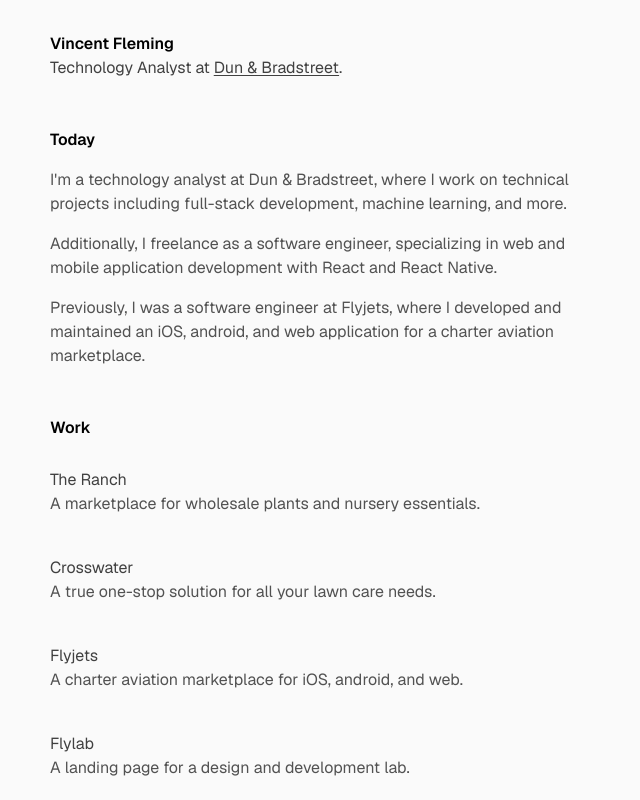
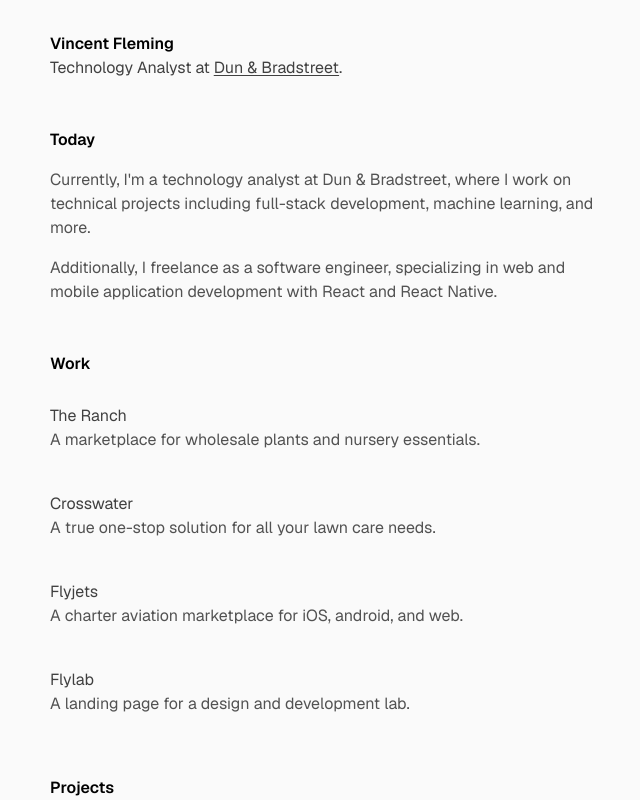
Before and after one commit to flemingvincent/flemingvincent-dev, a Next.js app: page / in a window 1280 px wide. Shown: the top 800 px of the page, without its empty margins (318-958 px from the left). Built offline with nearby package versions, Linux system fonts and the light colour scheme.

Commit message:
Updated content.

```diff
--- a/components/hero.tsx
+++ b/components/hero.tsx
@@ -3,19 +3,14 @@ export function Hero() {
 		<div className="space-y-4">
 			<p className="font-semibold">Today</p>
 			<p className="text-neutral-600 dark:text-neutral-400">
-				I&apos;m a technology analyst at Dun & Bradstreet, where I work on
-				technical projects including full-stack development, machine learning,
-				and more.
+				Currently, I&apos;m a technology analyst at Dun & Bradstreet, where I
+				work on technical projects including full-stack development, machine
+				learning, and more.
 			</p>
 			<p className="text-neutral-600 dark:text-neutral-400">
 				Additionally, I freelance as a software engineer, specializing in web
 				and mobile application development with React and React Native.
 			</p>
-			<p className="text-neutral-600 dark:text-neutral-400">
-				Previously, I was a software engineer at Flyjets, where I developed and
-				maintained an iOS, android, and web application for a charter aviation
-				marketplace.
-			</p>
 		</div>
 	);
 }
```
